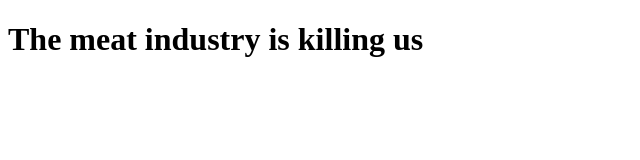
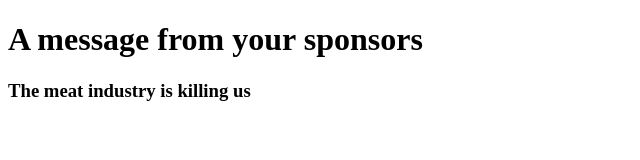
Before and after one commit to autumn-ragland/ImLovinIt, a plain HTML site: page index.html in a window 1280 px wide. Shown: the whole page, without its empty margins (0-640 px from the left). Drawn offline with Linux system fonts and the light colour scheme.

Commit message:
new header added

```diff
--- a/index.html
+++ b/index.html
@@ -5,6 +5,7 @@
     <title>I'm Loving It</title>
 </head>
 <body>
-<h1>The meat industry is killing us</h1>
+<h1>A message from your sponsors</h1>
+<h3>The meat industry is killing us</h3>
 </body>
 </html>
```
